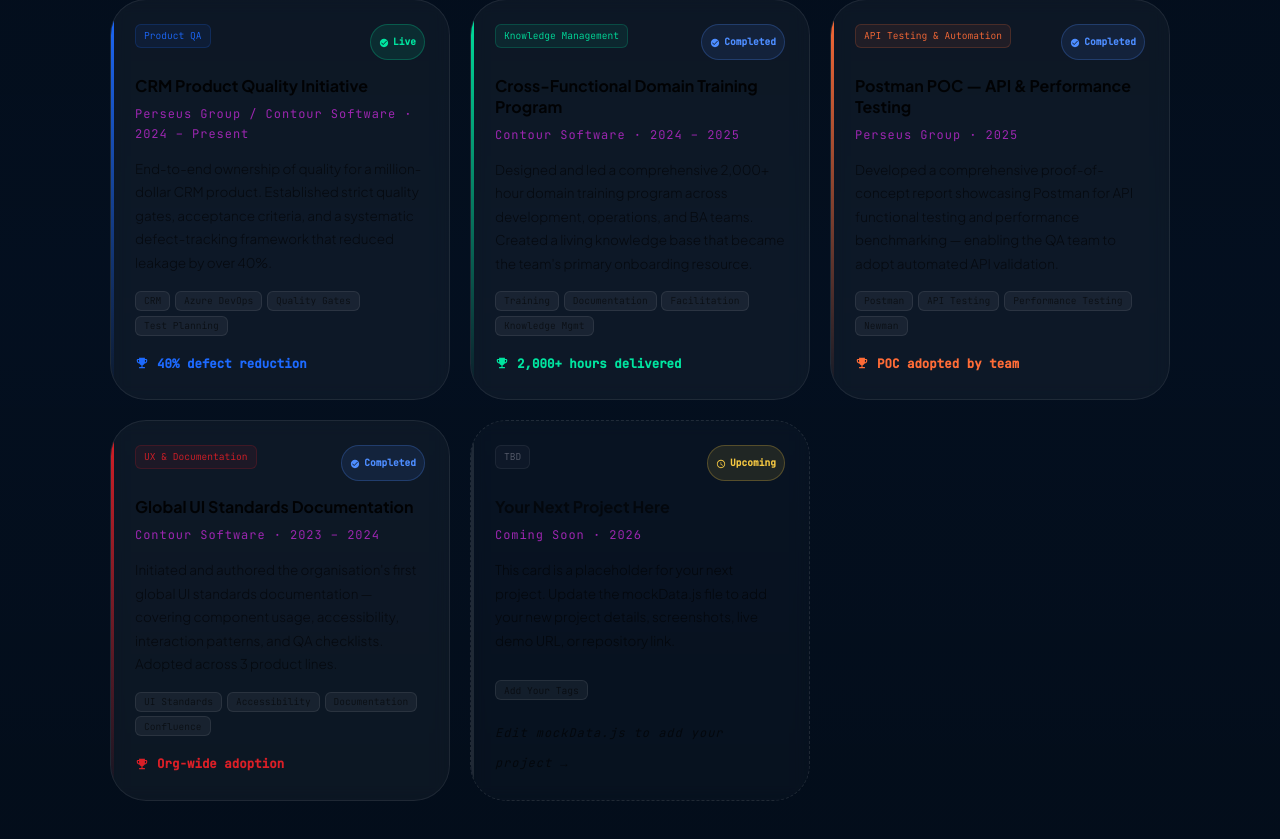
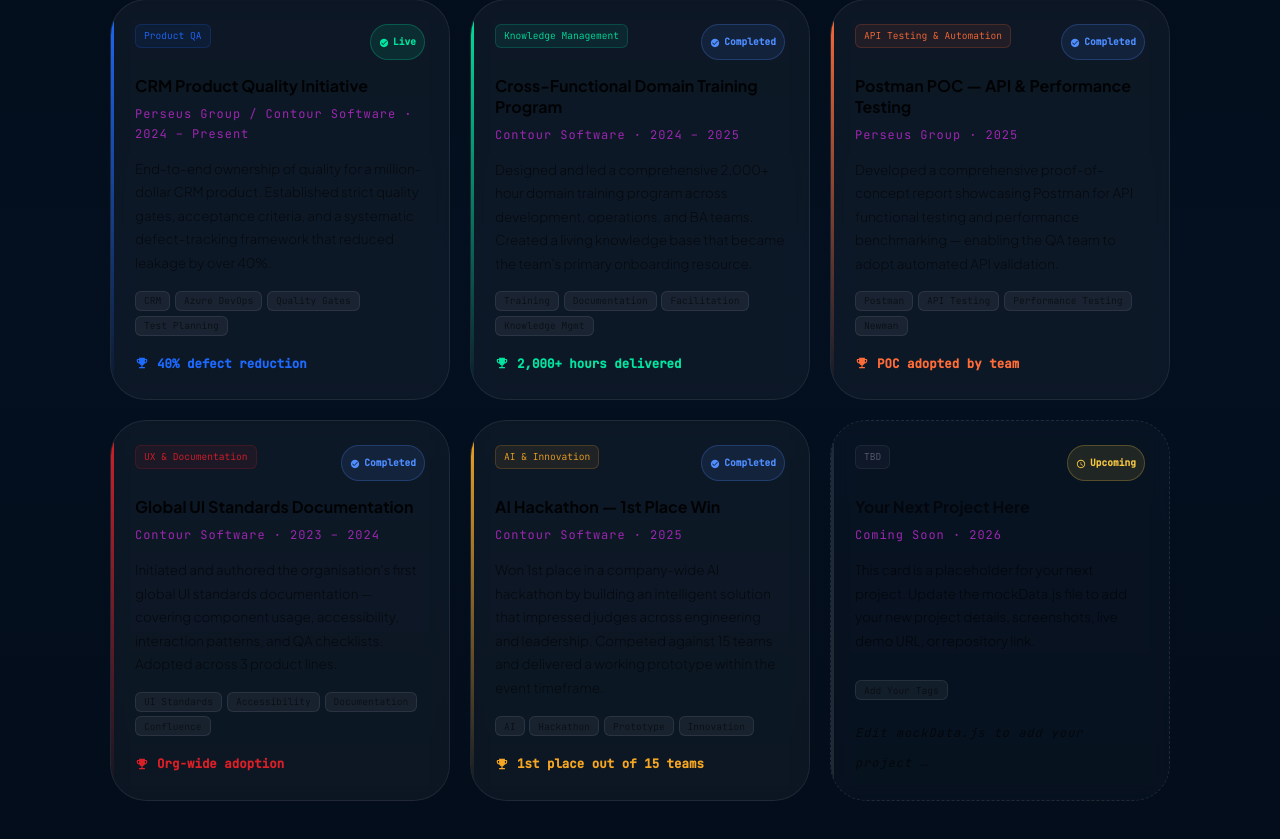
Before and after one commit to shironigun/shironigun.github.io, a React (Vite) app: page / in a window 1280 px wide. Shown: the part 7208-8047 px from the top of the page. Built offline with nearby package versions, Linux system fonts and the light colour scheme.

Commit message:
Add AI Hackathon to projectsData and type filter

```diff
--- a/src/components/Projects.jsx
+++ b/src/components/Projects.jsx
@@ -214,7 +214,7 @@
   );
 }
 
-const typeFilters = ['All', 'Product QA', 'Data & Analytics', 'Automation', 'Knowledge Management', 'UX & Documentation'];
+const typeFilters = ['All', 'Product QA', 'Data & Analytics', 'Automation', 'Knowledge Management', 'UX & Documentation', 'AI & Innovation'];
 
 export default function Projects() {
   const [ref, inView] = useInView({ threshold: 0.05, triggerOnce: true });
--- a/src/data/mockData.js
+++ b/src/data/mockData.js
@@ -777,6 +777,29 @@
     color: "#da1f27",
   },
   {
+    id: "ai-hackathon",
+    title: "AI Hackathon — 1st Place Win",
+    company: "Contour Software",
+    period: "2025",
+    type: "AI & Innovation",
+    status: "Completed",
+    impact: "1st place out of 15 teams",
+    thumbnail: null,
+    demoUrl: null,
+    repoUrl: null,
+    description:
+      "Won 1st place in a company-wide AI hackathon by building an intelligent solution that impressed judges across engineering and leadership. Competed against 15 teams and delivered a working prototype within the event timeframe.",
+    longDescription:
+      "Participated in Contour Software's inaugural AI hackathon, competing against 15 cross-functional teams. Ideated, designed, and built a working AI-powered prototype within the competition timeframe. The solution demonstrated practical business value and technical creativity, earning 1st place from a panel of engineering directors and senior leadership.",
+    tags: ["AI", "Hackathon", "Prototype", "Innovation", "Team Collaboration"],
+    highlights: [
+      "1st place out of 15 teams",
+      "Built working AI prototype under time pressure",
+      "Recognised by senior leadership",
+    ],
+    color: "#f5a623",
+  },
+  {
     id: "placeholder",
     title: "Your Next Project Here",
     company: "Coming Soon",
```
